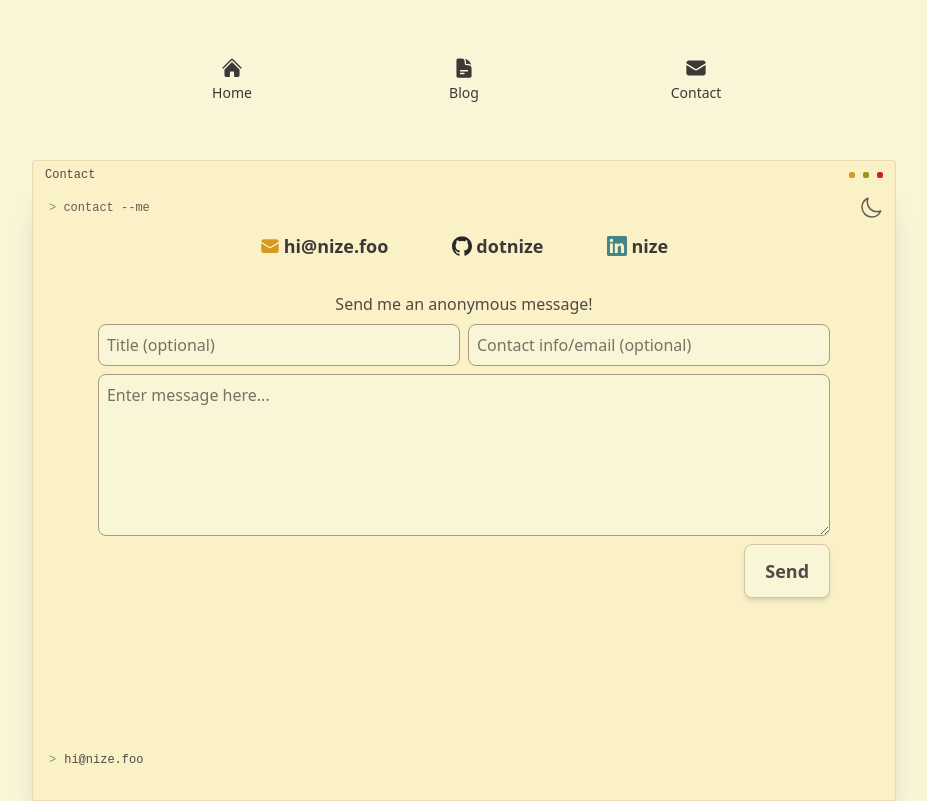
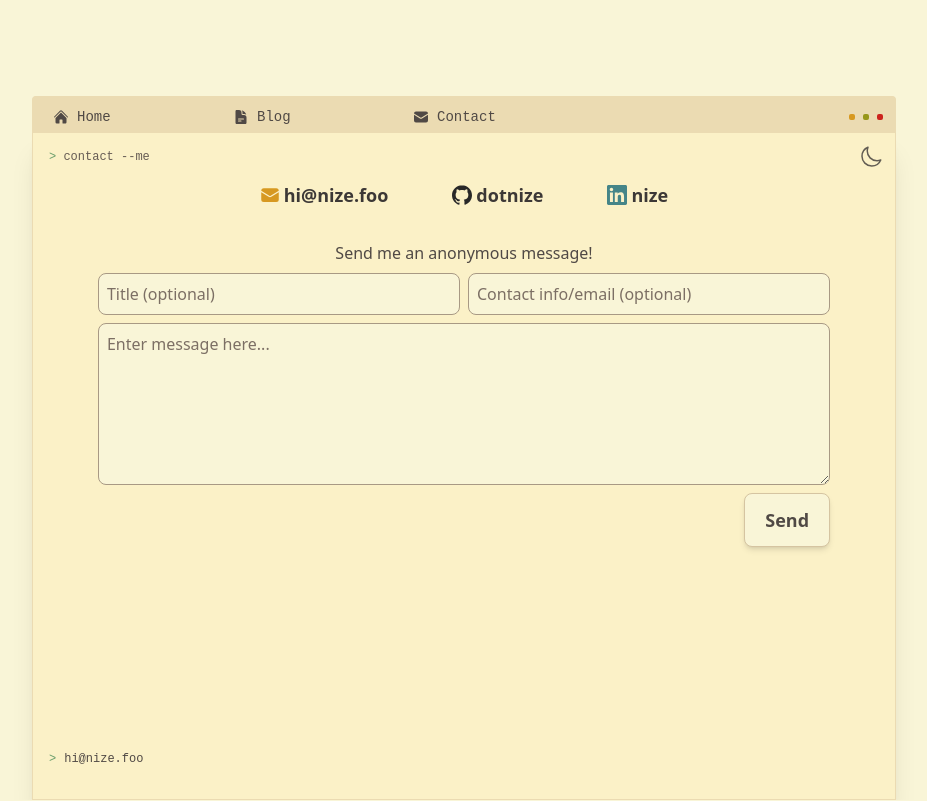
Before and after one commit to dotnize/nize.foo, an Astro site: page /contact in a window 1280 px wide. Shown: the whole page, without its empty margins (176-1103 px from the left). Built offline with nearby package versions, Linux system fonts and the light colour scheme; Astro itself is replaced by a stand-in of ours; a web font is replaced by a local one.

Commit message:
update window layout

```diff
--- a/src/components/Header.astro
+++ /dev/null
@@ -1,43 +0,0 @@
----
-import HeaderLink from "./HeaderLink.astro";
-import IconDocument from "./icons/IconDocument.astro";
-import IconEmail from "./icons/IconEmail.astro";
----
-
-<header class="h-40">
-  <nav class="h-full w-full">
-    <ul
-      class="flex h-full w-full items-center justify-evenly text-sm text-gruvbox-fg dark:text-gruvboxDark-fg"
-    >
-      <HeaderLink href="/">
-        <svg
-          xmlns="http://www.w3.org/2000/svg"
-          viewBox="0 0 24 24"
-          fill="currentColor"
-          class="h-6 w-6"
-        >
-          <path
-            d="M11.47 3.84a.75.75 0 011.06 0l8.69 8.69a.75.75 0 101.06-1.06l-8.689-8.69a2.25 2.25 0 00-3.182 0l-8.69 8.69a.75.75 0 001.061 1.06l8.69-8.69z"
-          ></path>
-          <path
-            d="M12 5.432l8.159 8.159c.03.03.06.058.091.086v6.198c0 1.035-.84 1.875-1.875 1.875H15a.75.75 0 01-.75-.75v-4.5a.75.75 0 00-.75-.75h-3a.75.75 0 00-.75.75V21a.75.75 0 01-.75.75H5.625a1.875 1.875 0 01-1.875-1.875v-6.198a2.29 2.29 0 00.091-.086L12 5.43z"
-          ></path>
-        </svg>
-
-        <span>Home</span>
-      </HeaderLink>
-
-      <HeaderLink href="/blog/">
-        <IconDocument class="h-6 w-6" />
-
-        <span>Blog</span>
-      </HeaderLink>
-
-      <HeaderLink href="/contact/">
-        <IconEmail class="h-6 w-6" />
-
-        <span>Contact</span>
-      </HeaderLink>
-    </ul>
-  </nav>
-</header>
--- a/src/components/HeaderLink.astro
+++ /dev/null
@@ -1,22 +0,0 @@
----
-const { href } = Astro.props;
-const { pathname } = Astro.url;
-const isActive = href === pathname || href === pathname.replace(/\/$/, "");
----
-
-<li>
-  <a
-    data-astro-prefetch="load"
-    href={href}
-    class={"__highlight group relative flex h-16 w-16 flex-col items-center justify-center gap-1 rounded-lg border border-transparent p-2" +
-      (isActive
-        ? " pointer-events-none shadow-md hmd:border-gruvbox-bg2 dark:hmd:border-gruvboxDark-bg2"
-        : "")}
-  >
-    <slot />
-    <div
-      class="absolute h-full w-full scale-95 rounded-lg border border-gruvbox-bg2 opacity-0 transition-all group-hover:scale-105 group-hover:opacity-100 dark:border-gruvboxDark-bg2"
-    >
-    </div>
-  </a>
-</li>
--- /dev/null
+++ b/src/components/NavLink.astro
@@ -0,0 +1,28 @@
+---
+const { href } = Astro.props;
+const { pathname } = Astro.url;
+const isActive =
+  href === pathname ||
+  href === pathname.replace(/\/$/, "") ||
+  (href.startsWith("/blog") && pathname.startsWith("/blog"));
+---
+
+<li>
+  <a
+    data-astro-prefetch="load"
+    href={href}
+    class={"group relative h-8 w-16 sm:w-36 md:w-44 flex rounded-t-md" +
+      (isActive ? " pointer-events-none dark:bg-gruvboxDark-bgH bg-gruvbox-bg" : "")}
+  >
+    <div
+      class="z-40 flex h-full w-full items-center justify-center gap-2 p-1 px-2 sm:justify-normal"
+    >
+      <slot />
+    </div>
+
+    <div
+      class="absolute inset-0 z-30 h-full w-full scale-90 rounded-t-md bg-gruvbox-bg opacity-0 transition-all group-hover:transform-none group-hover:opacity-50 dark:bg-gruvboxDark-bgH"
+    >
+    </div>
+  </a>
+</li>
--- /dev/null
+++ b/src/components/Navbar.astro
@@ -0,0 +1,37 @@
+---
+import NavLink from "./NavLink.astro";
+import IconDocument from "./icons/IconDocument.astro";
+import IconEmail from "./icons/IconEmail.astro";
+import IconHome from "./icons/IconHome.astro";
+---
+
+<header
+  class="sticky top-0 z-50 flex items-center justify-between rounded-t border border-b-0 border-gruvbox-bg1 bg-gruvbox-bg1 px-3 pt-1 dark:border-gruvboxDark-bg dark:bg-gruvboxDark-bgXH"
+>
+  <nav class="font-azeret text-sm">
+    <ul class="flex h-full gap-1">
+      <NavLink href="/">
+        <IconHome class="h-4 w-4" />
+
+        <span class="hidden sm:inline">Home</span>
+      </NavLink>
+
+      <NavLink href="/blog/">
+        <IconDocument class="h-4 w-4" />
+
+        <span class="hidden sm:inline">Blog</span>
+      </NavLink>
+
+      <NavLink href="/contact/">
+        <IconEmail class="h-4 w-4" />
+
+        <span class="hidden sm:inline">Contact</span>
+      </NavLink>
+    </ul>
+  </nav>
+  <div class="flex gap-2">
+    <div class="h-1.5 w-1.5 rounded-sm bg-gruvbox-yellow dark:bg-gruvboxDark-yellow2"></div>
+    <div class="h-1.5 w-1.5 rounded-sm bg-gruvbox-green dark:bg-gruvboxDark-green2"></div>
+    <div class="h-1.5 w-1.5 rounded-sm bg-gruvbox-red dark:bg-gruvboxDark-red2"></div>
+  </div>
+</header>
--- /dev/null
+++ b/src/components/icons/IconHome.astro
@@ -0,0 +1,13 @@
+<svg
+  xmlns="http://www.w3.org/2000/svg"
+  viewBox="0 0 24 24"
+  fill="currentColor"
+  class={Astro.props.class}
+>
+  <path
+    d="M11.47 3.84a.75.75 0 011.06 0l8.69 8.69a.75.75 0 101.06-1.06l-8.689-8.69a2.25 2.25 0 00-3.182 0l-8.69 8.69a.75.75 0 001.061 1.06l8.69-8.69z"
+  ></path>
+  <path
+    d="M12 5.432l8.159 8.159c.03.03.06.058.091.086v6.198c0 1.035-.84 1.875-1.875 1.875H15a.75.75 0 01-.75-.75v-4.5a.75.75 0 00-.75-.75h-3a.75.75 0 00-.75.75V21a.75.75 0 01-.75.75H5.625a1.875 1.875 0 01-1.875-1.875v-6.198a2.29 2.29 0 00.091-.086L12 5.43z"
+  ></path>
+</svg>
--- a/src/layouts/BaseLayout.astro
+++ b/src/layouts/BaseLayout.astro
@@ -1,6 +1,6 @@
 ---
 import Footer from "~/components/Footer.astro";
-import Header from "~/components/Header.astro";
+import Navbar from "~/components/Navbar.astro";
 import Base from "./_base.astro";
 
 import Cmd from "~/components/Cmd.astro";
@@ -35,24 +35,10 @@ if (title === "404") {
   >
   </div>
 
-  <div class="mx-2 md:mx-16 lg:mx-36 xl:mx-52 2xl:mx-72">
-    <Header />
-
+  <div class="mx-2 pt-24 md:mx-16 lg:mx-36 xl:mx-52 2xl:mx-72">
     <ScrollTop client:idle />
 
-    {/* Title bar */}
-    <div
-      class="sticky top-0 z-50 flex h-6 items-center justify-between rounded-t border border-b-0 border-gruvbox-bg1 bg-gruvbox-bg px-3 pt-1 dark:border-gruvboxDark-bg dark:bg-gruvboxDark-bgH"
-    >
-      <div class="font-azeret text-xs">
-        {isBlogPost ? "Blog" : title || "Home"}
-      </div>
-      <div class="flex gap-2">
-        <div class="h-1.5 w-1.5 rounded-sm bg-gruvbox-yellow dark:bg-gruvboxDark-yellow2"></div>
-        <div class="h-1.5 w-1.5 rounded-sm bg-gruvbox-green dark:bg-gruvboxDark-green2"></div>
-        <div class="h-1.5 w-1.5 rounded-sm bg-gruvbox-red dark:bg-gruvboxDark-red2"></div>
-      </div>
-    </div>
+    <Navbar />
 
     {/* window content */}
     <div
@@ -63,7 +49,7 @@ if (title === "404") {
       </div>
       {cmdText && <Cmd text={cmdText} />}
 
-      <main class="min-h-[calc(100vh-17.5rem)]">
+      <main class="min-h-[calc(100vh-14.4rem)]">
         <slot />
       </main>
       <Footer />
--- a/src/pages/index.astro
+++ b/src/pages/index.astro
@@ -27,7 +27,7 @@ const latestPost = (await getCollection("blog")).sort(
 ---
 
 <BaseLayout>
-  <div class="flex w-full flex-col gap-40">
+  <div class="flex w-full flex-col gap-44">
     <div class="mt-4 flex w-full flex-col items-center gap-4">
       <div
         class="flex w-full flex-col items-center justify-center gap-4 text-gruvbox-fg dark:text-gruvboxDark-fg sm:flex-row"
--- a/tailwind.config.mjs
+++ b/tailwind.config.mjs
@@ -25,9 +25,6 @@ export default {
       fontFamily: {
         outfit: ["Outfit", "sans-serif"],
         azeret: ["Azeret Mono", "monospace"],
-      },
-      screens: {
-        hmd: { raw: "(min-height: 400px)" },
       },
       colors: {
         gruvboxDark: {
```
